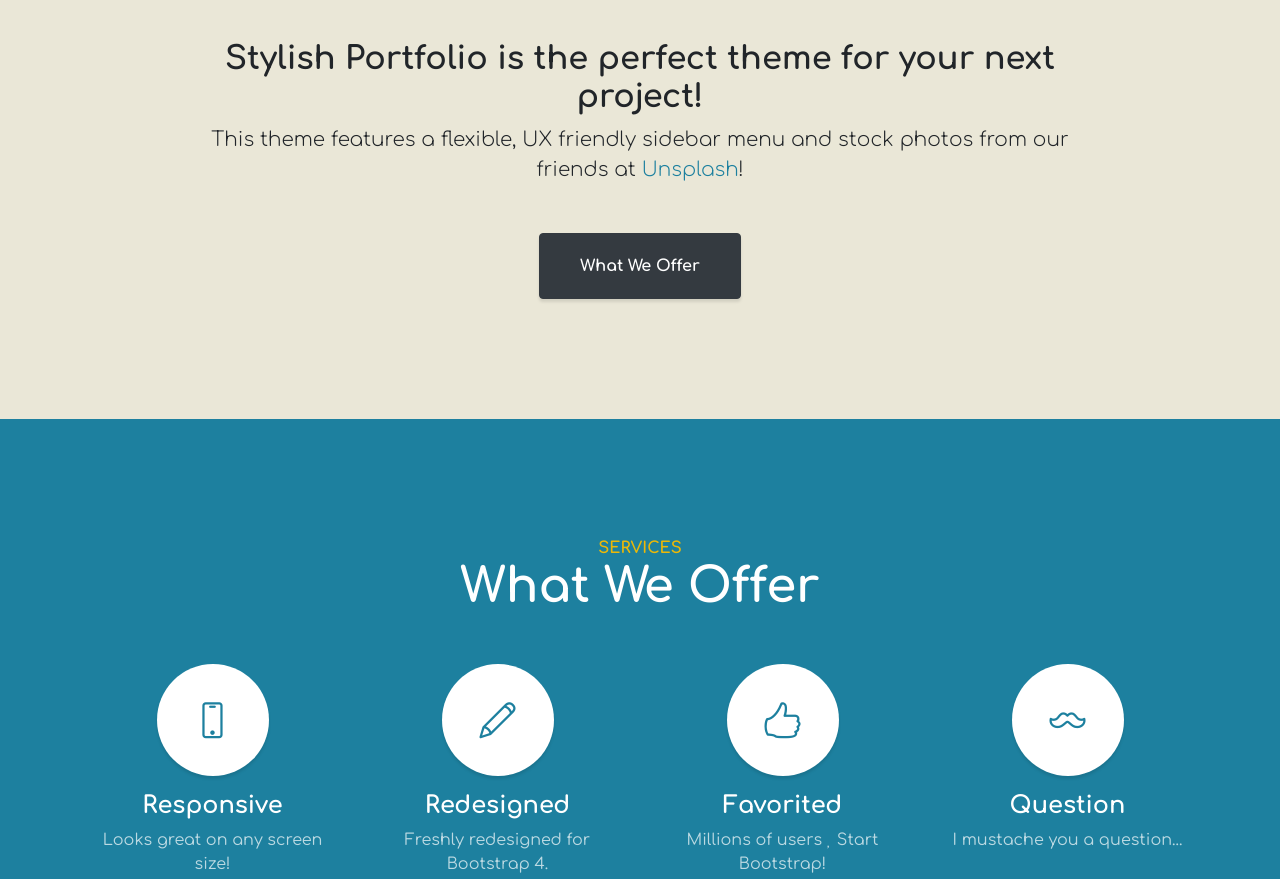
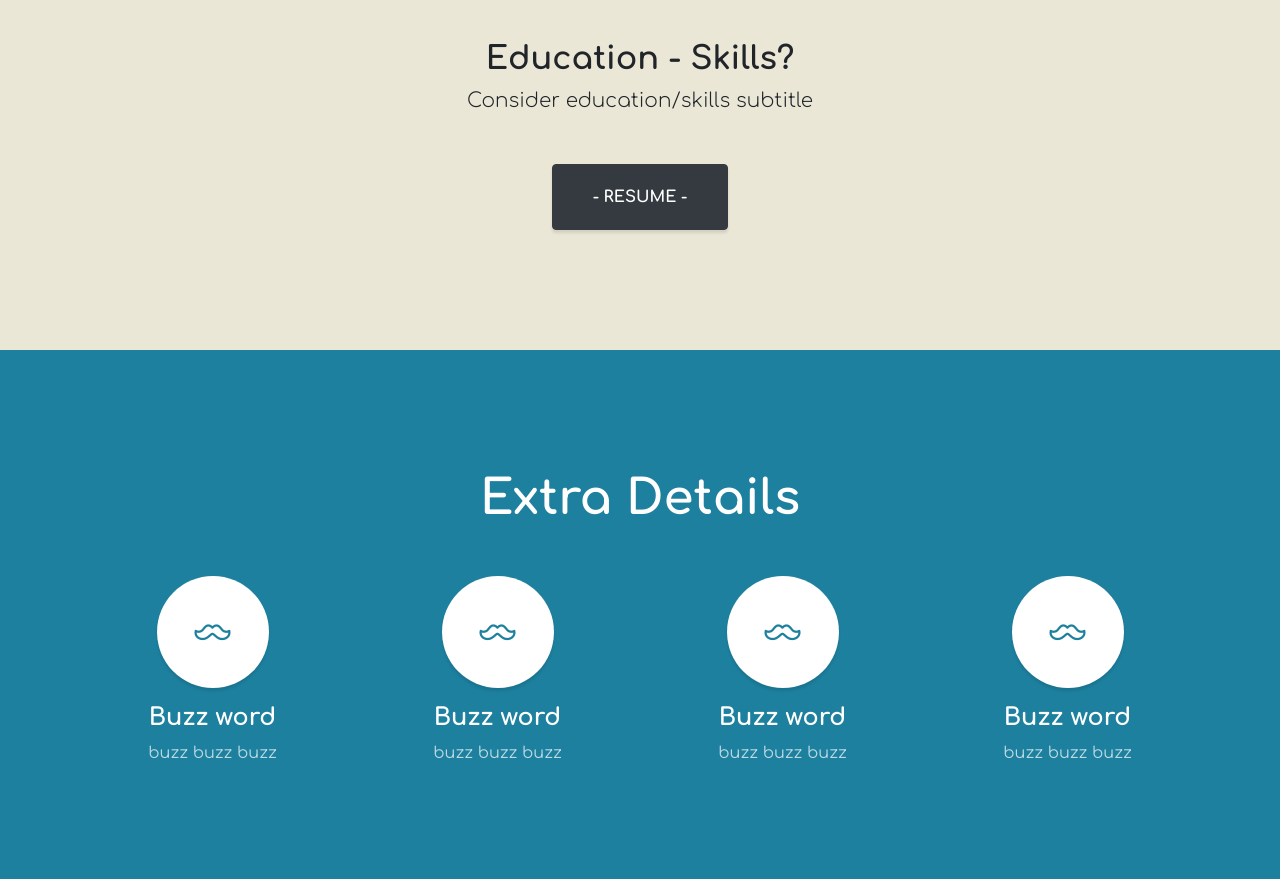
Before and after one commit to rodwestmoreland/rodwestmoreland.github.io, a plain HTML site: page index.html in a window 1280 px wide. Shown: the part 880-1759 px from the top of the page. Drawn offline with nearby package versions, Linux system fonts and the light colour scheme; a script that the page names is missing.

Commit message:
tweak words on home page

```diff
--- a/index.html
+++ b/index.html
@@ -8,7 +8,7 @@
     <meta name="description" content="">
     <meta name="author" content="">
 
-    <title>Stylish Portfolio - Start Bootstrap Template</title>
+    <title>Rod Westmoreland - Portfolio</title>
     <link rel="stylesheet" href="https://cdnjs.cloudflare.com/ajax/libs/simple-line-icons/2.5.5/css/simple-line-icons.min.css" integrity="sha512-QKC1UZ/ZHNgFzVKSAhV5v5j73eeL9EEN289eKAEFaAjgAiobVAnVv/AGuPbXsKl1dNoel3kNr6PYnSiTzVVBCw==" crossorigin="anonymous"
     />
     <link rel="stylesheet" href="https://stackpath.bootstrapcdn.com/bootstrap/4.5.2/css/bootstrap.min.css" integrity="sha384-JcKb8q3iqJ61gNV9KGb8thSsNjpSL0n8PARn9HuZOnIxN0hoP+VmmDGMN5t9UJ0Z" crossorigin="anonymous">
@@ -64,10 +64,9 @@
         <div class="container text-center">
             <div class="row">
                 <div class="col-lg-10 mx-auto">
-                    <h2>Stylish Portfolio is the perfect theme for your next project!</h2>
-                    <p class="lead mb-5">This theme features a flexible, UX friendly sidebar menu and stock photos from our friends at
-                        <a href="https://unsplash.com/">Unsplash</a>!</p>
-                    <a class="btn btn-dark btn-xl js-scroll-trigger" href="#services">What We Offer</a>
+                    <h2>Education - Skills?</h2>
+                    <p class="lead mb-5"> Consider education/skills subtitle</p>
+                    <a class="btn btn-dark btn-xl js-scroll-trigger" href="#services"> - RESUME -</a>
                 </div>
             </div>
         </div>
@@ -77,46 +76,45 @@
     <section class="content-section bg-primary text-white text-center" id="services">
         <div class="container">
             <div class="content-section-heading">
-                <h3 class="text-secondary mb-0">Services</h3>
-                <h2 class="mb-5">What We Offer</h2>
+                <h3 class="text-secondary mb-0"> </h3>
+                <h2 class="mb-5"> Extra Details </h2>
             </div>
             <div class="row">
                 <div class="col-lg-3 col-md-6 mb-5 mb-lg-0">
                     <span class="service-icon rounded-circle mx-auto mb-3">
-            <i class="icon-screen-smartphone"></i>
+            <i class="icon-mustache"></i>
           </span>
                     <h4>
-                        <strong>Responsive</strong>
+                        <strong>Buzz word</strong>
                     </h4>
-                    <p class="text-faded mb-0">Looks great on any screen size!</p>
+                    <p class="text-faded mb-0">buzz buzz buzz</p>
                 </div>
                 <div class="col-lg-3 col-md-6 mb-5 mb-lg-0">
                     <span class="service-icon rounded-circle mx-auto mb-3">
-            <i class="icon-pencil"></i>
+            <i class="icon-mustache"></i>
           </span>
                     <h4>
-                        <strong>Redesigned</strong>
+                        <strong>Buzz word</strong>
                     </h4>
-                    <p class="text-faded mb-0">Freshly redesigned for Bootstrap 4.</p>
+                    <p class="text-faded mb-0">buzz buzz buzz</p>
                 </div>
                 <div class="col-lg-3 col-md-6 mb-5 mb-md-0">
                     <span class="service-icon rounded-circle mx-auto mb-3">
-            <i class="icon-like"></i>
+            <i class="icon-mustache"></i>
           </span>
                     <h4>
-                        <strong>Favorited</strong>
+                        <strong>Buzz word</strong>
                     </h4>
-                    <p class="text-faded mb-0">Millions of users
-                        <i class="fas fa-heart"></i> Start Bootstrap!</p>
+                    <p class="text-faded mb-0">buzz buzz buzz</p>
                 </div>
                 <div class="col-lg-3 col-md-6">
                     <span class="service-icon rounded-circle mx-auto mb-3">
             <i class="icon-mustache"></i>
           </span>
                     <h4>
-                        <strong>Question</strong>
+                        <strong>Buzz word</strong>
                     </h4>
-                    <p class="text-faded mb-0">I mustache you a question...</p>
+                    <p class="text-faded mb-0">buzz buzz buzz</p>
                 </div>
             </div>
         </div>
@@ -125,9 +123,8 @@
     <!-- Callout -->
     <section class="callout">
         <div class="container text-center">
-            <h2 class="mx-auto mb-5">Welcome to
-                <em>your</em> next website!</h2>
-            <a class="btn btn-primary btn-xl" href="https://startbootstrap.com/theme/stylish-portfolio/">Download Now!</a>
+            <h2 class="mx-auto mb-5">Experience here...</h2>
+            <a class="btn btn-primary btn-xl" href="#">Download.... ?</a>
         </div>
     </section>
 
@@ -165,22 +162,22 @@
                     <a class="portfolio-item" href="#!">
                         <div class="caption">
                             <div class="caption-content">
-                                <div class="h2">Strawberries</div>
-                                <p class="mb-0">Strawberries are such a tasty snack, especially with a little sugar on top!</p>
+                                <div class="h2">Project placeholder</div>
+                                <p class="mb-0">project description</p>
                             </div>
                         </div>
-                        <img class="img-fluid" src="img/portfolio-3.jpg" alt="">
+                        <img class="img-fluid" src="img/prj_console.jpg" alt="">
                     </a>
                 </div>
                 <div class="col-lg-6">
                     <a class="portfolio-item" href="#!">
                         <div class="caption">
                             <div class="caption-content">
-                                <div class="h2">Workspace</div>
-                                <p class="mb-0">A yellow workspace with some scissors, pencils, and other objects.</p>
+                                <div class="h2">Project placeholder</div>
+                                <p class="mb-0">project description.</p>
                             </div>
                         </div>
-                        <img class="img-fluid" src="img/portfolio-4.jpg" alt="">
+                        <img class="img-fluid" src="img/prj_store.jpg" alt="">
                     </a>
                 </div>
             </div>
@@ -190,9 +187,9 @@
     <!-- Call to Action -->
     <section class="content-section bg-primary text-white">
         <div class="container text-center">
-            <h2 class="mb-4">The buttons below are impossible to resist...</h2>
-            <a href="#!" class="btn btn-xl btn-light mr-4">Click Me!</a>
-            <a href="#!" class="btn btn-xl btn-dark">Look at Me!</a>
+            <h2 class="mb-4">Contact and Resume...</h2>
+            <a href="#!" class="btn btn-xl btn-light mr-4">Contact</a>
+            <a href="#!" class="btn btn-xl btn-dark">Resume</a>
         </div>
     </section>
 
@@ -217,7 +214,7 @@
                     </a>
                 </li>
             </ul>
-            <p class="text-muted small mb-0">Copyright &copy; Your Website 2020</p>
+            <p class="text-muted small mb-0">Copyright &copy; Rod Inc 2021</p>
         </div>
     </footer>
 
```
